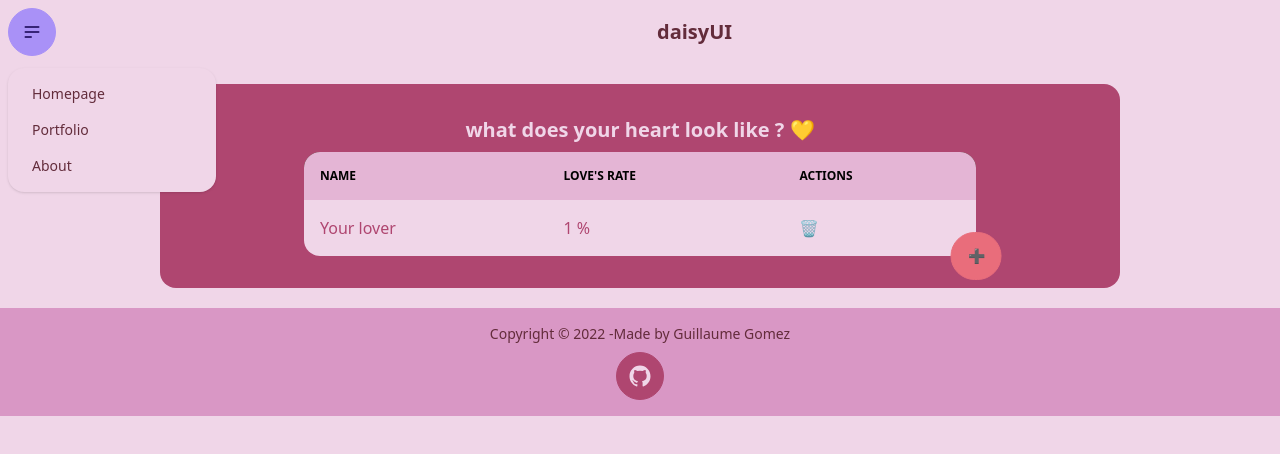
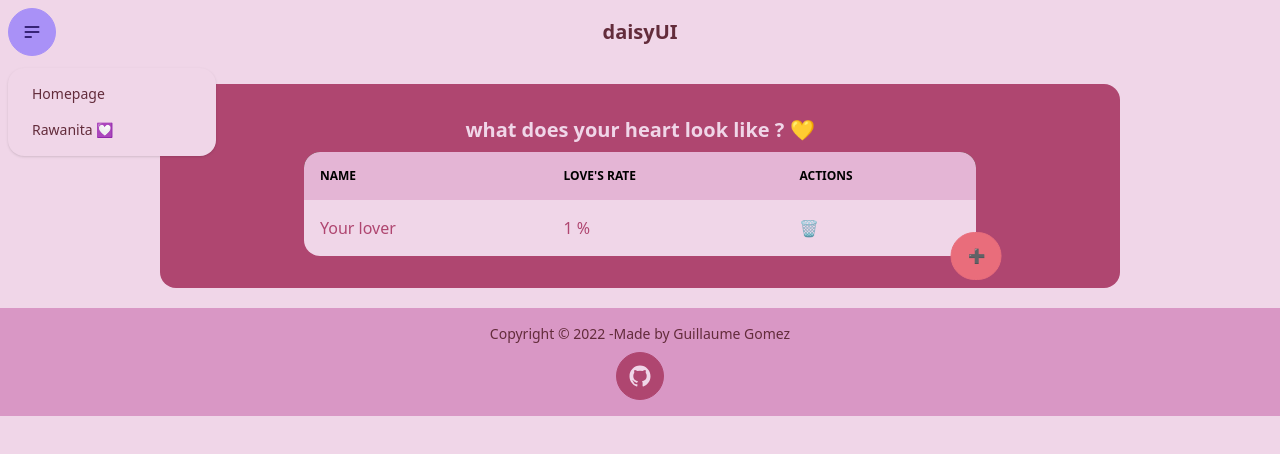
Before and after one commit to guillaume-gomez/split-my-heart, a React (Create React App) app: page / in a window 1280 px wide. Both pictures are taken after a click on the label 32 px from the left and 32 px from the top of the page. Shown: the top 454 px of the page. Built offline with nearby package versions, Linux system fonts and the light colour scheme.

Commit message:
use react router to create routes

```diff
--- a/package.json
+++ b/package.json
@@ -10,6 +10,7 @@
     "@types/node": "^16.11.63",
     "@types/react": "^18.0.21",
     "@types/react-dom": "^18.0.6",
+    "@types/react-router-dom": "^5.3.3",
     "daisyui": "^2.31.0",
     "react": "^18.2.0",
     "react-dom": "^18.2.0",
--- a/src/App.tsx
+++ b/src/App.tsx
@@ -1,41 +1,39 @@
 import React from 'react';
 import './App.css';
 
-import Footer from "./Components/Footer";
-import Header from "./Components/Header";
-
+import ReactRouterRoot from "./Views/ReactRouterRoot";
+import ErrorPage from "./Views/ErrorPage";
 import FillYourHeart from "./Views/FillYourHeart";
 import SplitMyHeartCanvas from "./Components/SplitMyHeartCanvas";
 
 import {
   createBrowserRouter,
   RouterProvider,
-  Route,
+  createRoutesFromElements,
+  Route
 } from "react-router-dom";
 
 
 
-const router = createBrowserRouter([
-  {
-    path: "/",
-    element: <FillYourHeart />,
-  },
-  {
-    path: "about",
-    element: <SplitMyHeartCanvas />,
-  },
-]);
+const router = createBrowserRouter(
+   createRoutesFromElements(
+     <Route
+        path="/"
+        element={<ReactRouterRoot />}
+     >
+       <Route errorElement={<ErrorPage />}>
+         <Route index element={<FillYourHeart />} />
+         <Route path="/about" element={<SplitMyHeartCanvas />} />
+         <Route path="/rawanita" element={<FillYourHeart />} />
+       </Route>
+     </Route>
+   )
+);
 
 
 function App() {
   return (
-    <div className="App">
-      <div className="flex flex-col gap-5 items-center">
-        <Header />
-         <RouterProvider router={router} />
-        <Footer />
-      </div>
-    </div>
+    <RouterProvider router={router} />
   );
 }
 
--- a/src/Components/Header.tsx
+++ b/src/Components/Header.tsx
@@ -1,4 +1,5 @@
 import React from 'react';
+import { Link } from "react-router-dom";
 
 function Header() {
   return (
@@ -9,15 +10,16 @@ function Header() {
         <svg xmlns="http://www.w3.org/2000/svg" className="h-5 w-5" fill="none" viewBox="0 0 24 24" stroke="currentColor"><path strokeLinecap="round" strokeLinejoin="round" strokeWidth="2" d="M4 6h16M4 12h16M4 18h7" /></svg>
       </label>
       <ul tabIndex={0} className="menu menu-compact dropdown-content mt-3 p-2 shadow bg-base-100 rounded-box w-52">
-            <li><a>Homepage</a></li>
-            <li><a>Portfolio</a></li>
-            <li><a>About</a></li>
+        <li><Link to={"/"}>Homepage</Link></li>
+        <li><Link to={"/rawanita"}>Rawanita 💟 </Link></li>
       </ul>
     </div>
   </div>
   <div className="navbar-center">
     <a className="btn btn-ghost normal-case text-xl">daisyUI</a>
   </div>
+  <div className="navbar-end">
+  </div>
 </div>
   );
 }
--- /dev/null
+++ b/src/Views/ErrorPage.tsx
@@ -0,0 +1,20 @@
+import { useRouteError } from "react-router-dom";
+
+interface ErrorType {
+  statusText: string;
+  message: string;
+}
+
+export default function ErrorPage() {
+  const error  = useRouteError() as ErrorType;
+
+  return (
+    <div id="error-page">
+      <h1>Oops!</h1>
+      <p>Sorry, an unexpected error has occurred.</p>
+      <p>
+        <i>{error.statusText || error.message}</i>
+      </p>
+    </div>
+  );
+}
--- /dev/null
+++ b/src/Views/ReactRouterRoot.tsx
@@ -0,0 +1,23 @@
+import React from 'react';
+import { Outlet } from "react-router-dom";
+
+
+import Footer from "../Components/Footer";
+import Header from "../Components/Header";
+
+
+
+
+function ReactRouterRoot() {
+  return (
+    <div>
+      <div className="flex flex-col gap-5 items-center">
+        <Header />
+         <Outlet />
+        <Footer />
+      </div>
+    </div>
+  );
+}
+
+export default ReactRouterRoot;
```
Also changed, not shown: 1 other file (tests, documents, lock files or other folders). Lines whose indentation alone changed are shown as unchanged.
